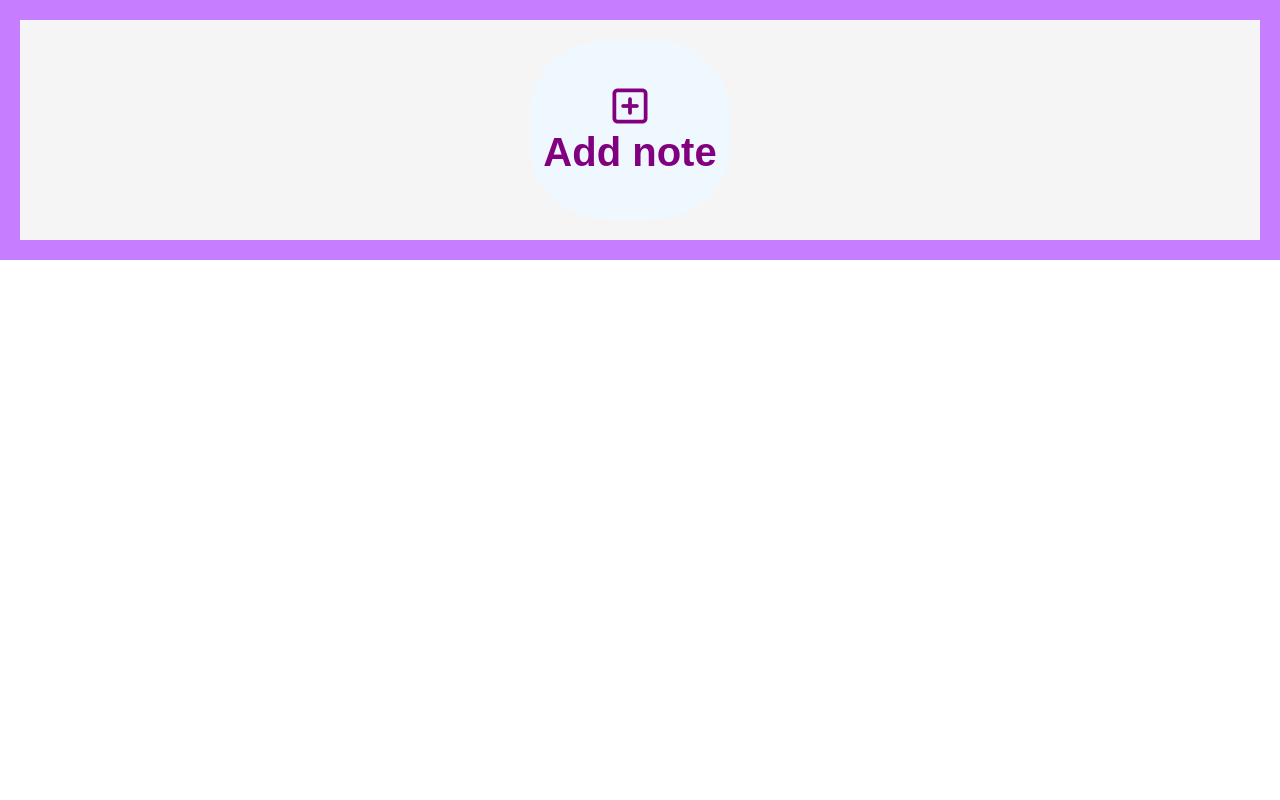
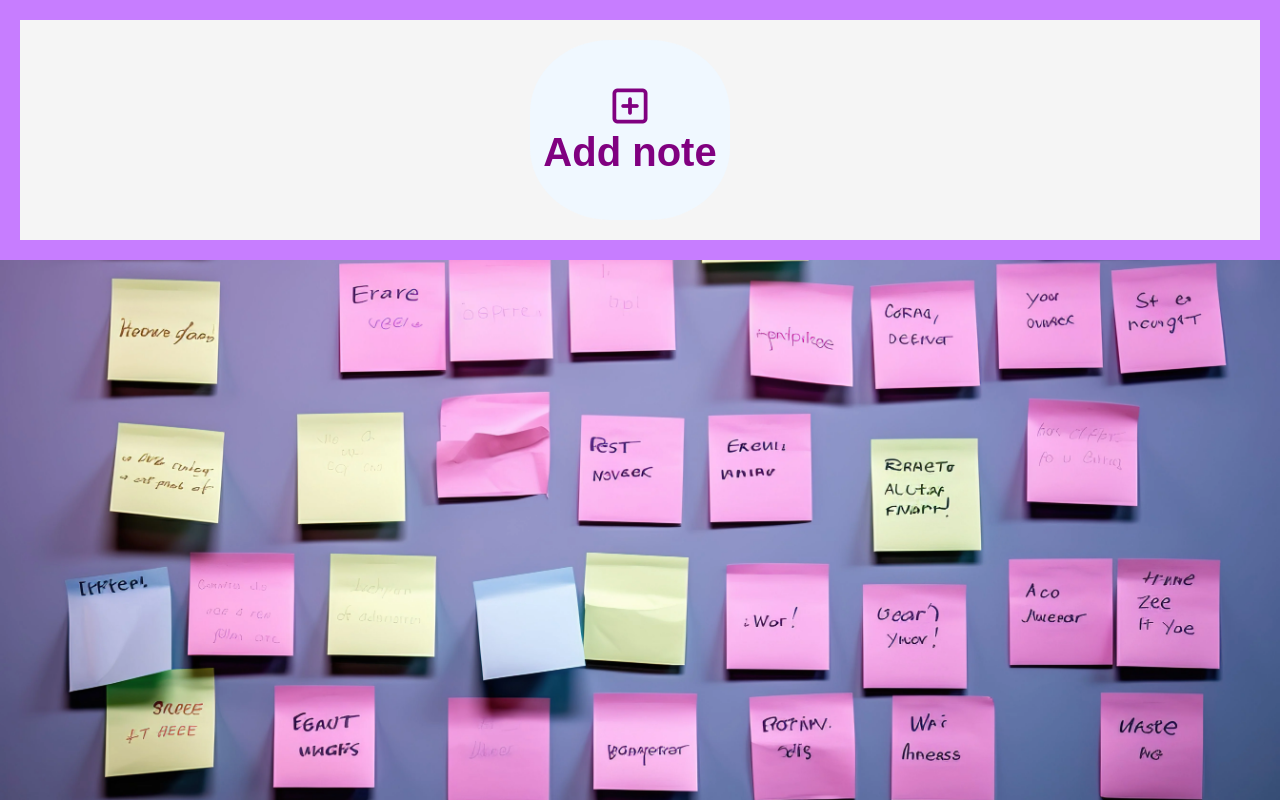
Before and after one commit to alishzaf/Notes-app, a plain HTML site: page index.html in a window 1280 px wide. Drawn offline with Linux system fonts and the light colour scheme.

Commit message:
Update notes.css

```diff
--- a/notes.css
+++ b/notes.css
@@ -6,7 +6,7 @@
 body,html{
     width: 100%;
     height: 100%;
-    background-image: url(—Pngtree—a\ bunch\ of\ purple\ sticky_13004621.jpg);
+    background-image: url(—Pngtree—a\ bunch\ of\ purple\ sticky_13004621.webp);
     background-position: center;
     background-size: cover;
     background-repeat: no-repeat;
```
